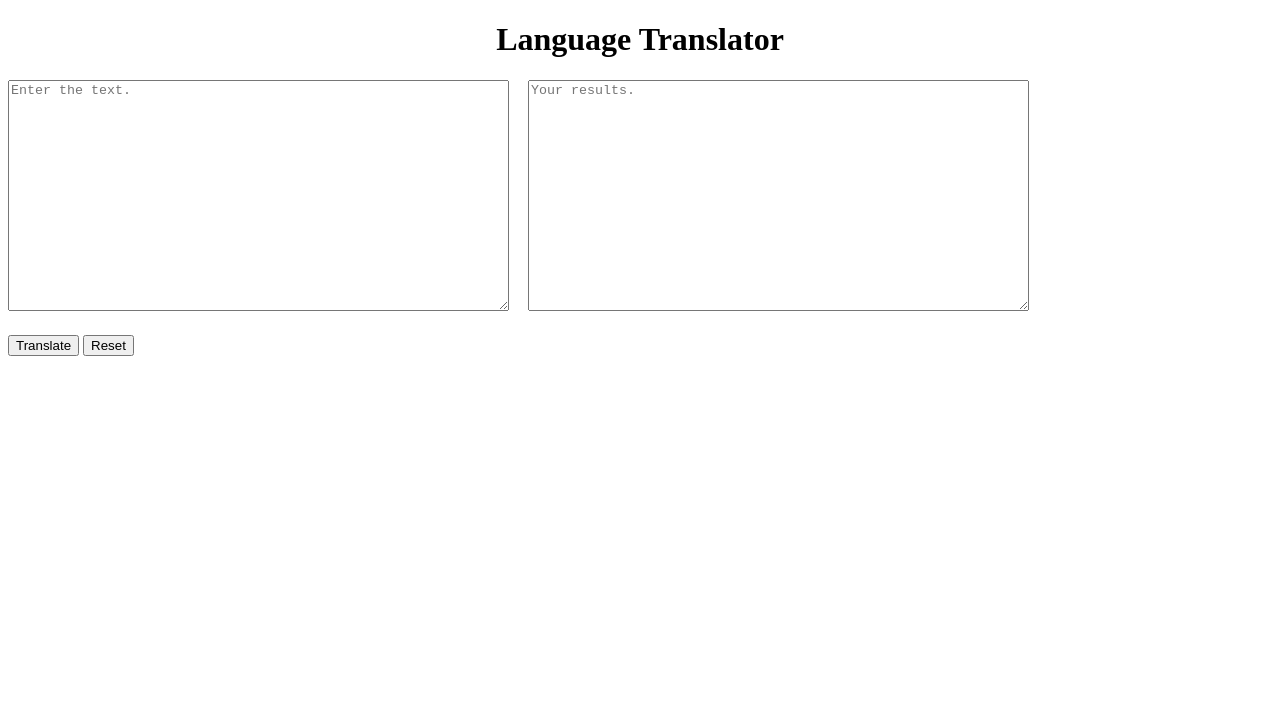
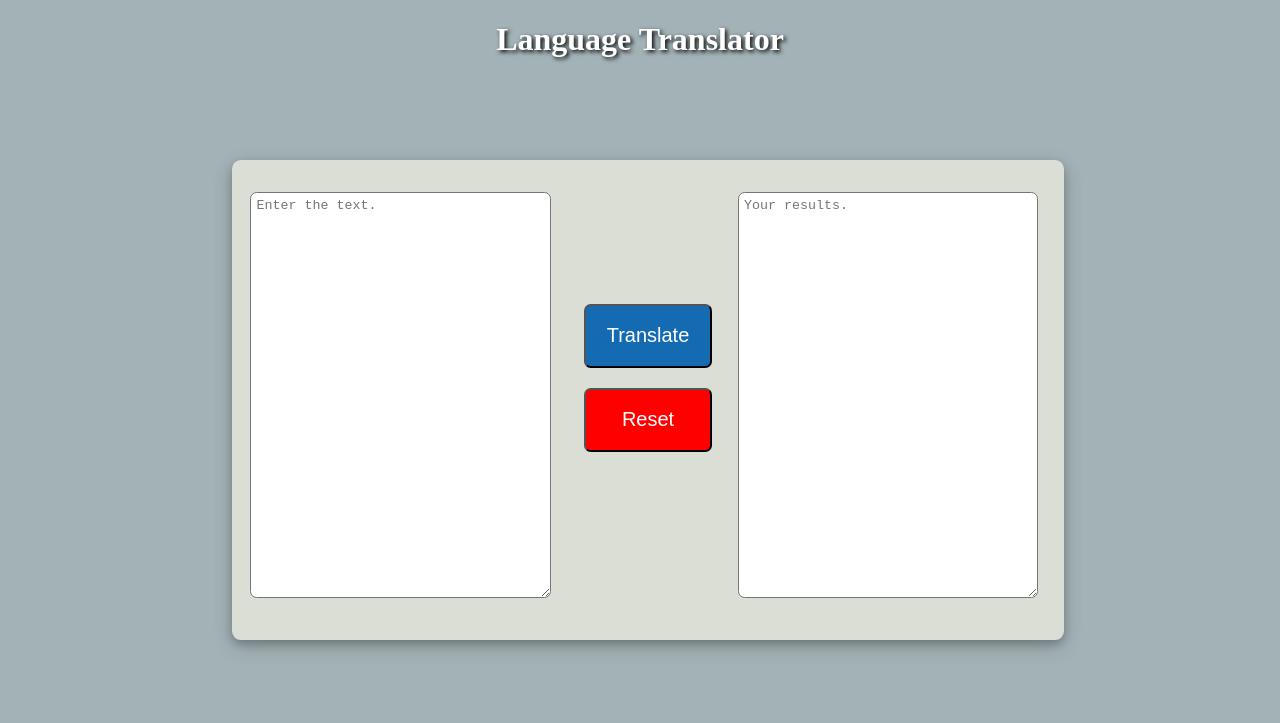
Before and after one commit to khushboopriya/Language-Translator, a plain HTML site: page index.html in a window 1280 px wide. Drawn offline with Linux system fonts and the light colour scheme.

Commit message:
styling done

```diff
--- a/index.html
+++ b/index.html
@@ -4,27 +4,30 @@
   <meta charset="UTF-8">
   <meta http-equiv="X-UA-Compatible" content="IE=edge">
   <meta name="viewport" content="width=device-width, initial-scale=1.0">
-  <link rel="stylesheet" href="languagetranslate.css">
+  <link rel="stylesheet" href="style.css">
   <link rel="preconnect" href="https://fonts.gstatic.com">
 <link href="https://fonts.googleapis.com/css2?family=Work+Sans:wght@300;400&display=swap" rel="stylesheet">
 <script defer src="languagetranslate.js"></script>
   <title>Language translator</title>
 </head>
 <body>
-    <main>
-      <h1 style="text-align: center;">Language Translator</h1>
-      <div class="input-output">
+  <h1> Language Translator</h1>
+  <div class="like-body">
+  <section class="like-body">
+      <section class = "main-container">
+          <div class="input-section">
+            <textarea  class="input-textbox" style="margin-right: 15px;" type="text" id="input" placeholder="Enter the text."  rows="15" cols="60"></textarea>
+          </div>
+          <div class="action-items">
+            <input class="button action-button" type="button" id="translate-button" value= "Translate">
+            <input  class="button reset-button" type="button" id="reset-button" value= "Reset">
+          </div>
+          <div class="output-section">
+            <textarea class="output-textbox" type="text" id="output" placeholder="Your results." rows="15" cols="60" readonly></textarea>
+          </div>
 
-        <div>
-      <textarea style="margin-right: 15px;" type="text" id="input" placeholder="Enter the text."  rows="15" cols="60"></textarea>
-      <textarea type="text" id="output" placeholder="Your results." rows="15" cols="60" readonly></textarea>
-     </div>
-      <div style="margin-top:20px;">
-      <input type="button" id="translate-button" value= "Translate">
-      <input type="button" id="reset-button" value= "Reset">
+        </section>
+     </section>
     </div>
-      </div>
-    </main>
-
 </body>
 </html>
--- a/languagetranslate.js
+++ b/languagetranslate.js
@@ -14,6 +14,7 @@ translateButton.addEventListener('click',()=>{
   url.search = new URLSearchParams(param).toString();
 
 //   fetch(url)
+
 //   .then((response) => response.json())
 //   .then((response)=>console.log(response));
 
--- /dev/null
+++ b/style.css
@@ -0,0 +1,104 @@
+body{
+    background-color:#a3b2b6;
+}
+
+
+h1{
+    /* background-color: rgb(138, 175, 207); */
+    text-align: center;
+    color: white;
+  text-shadow: 2px 2px 4px #000000;
+}
+.output-color{
+    background-color: #000000;
+    height: 5vh;
+    width: 5vw;
+}
+
+.like-body{
+    display: flex;
+    /* flex-wrap: wrap; */
+    width: 100vw;
+    height: 80vh;
+    justify-content: center;
+    align-items: center;
+    /* background-image: url(https://images.unsplash.com/photo-1529236183275-4fdcf2bc987e?ixid=MXwxMjA3fDB8MHxwaG90by1wYWdlfHx8fGVufDB8fHw%3D&ixlib=rb-1.2.1&auto=format&fit=crop&w=747&q=80); */
+    /* background-repeat: no-repeat;
+    margin-left: 3vh;
+    margin-right: 3vh; */
+    background-size: cover;
+    background-position: center;
+
+}
+
+
+
+.main-container{
+    /* background-color: aqua; */
+    width: 65vw;
+    height: 60vh;
+    display: flex;
+    flex-direction: row;
+    background-color:#daded4;
+    border-radius: 0.7vw;
+    box-shadow: 0 4px 8px 0 rgba(0, 0, 0, 0.2), 0 6px 20px 0 rgba(0, 0, 0, 0.19);
+    /* justify-content: space-between; */
+}
+
+.input-section{
+    height: 30vh;
+    width: 30vw;
+    display: flex;
+    justify-content: center;
+    /* align-items: center; */
+}
+
+.input-textbox,
+.output-textbox{
+    margin-top: 4vh;
+    height: 50vh;
+    width: 23vw;
+    border-radius: 0.52vw;
+}
+
+.action-items{
+    margin-top:18vh;
+    display: flex;
+    flex-direction: column;
+    row-gap: 2.5vh;
+}
+
+.output-section{
+    height: 30vh;
+    width: 30vw;
+    display: flex;
+    justify-content: center;
+    /* align-items: center; */
+}
+
+.button{
+        width: 10vw;
+        height: 8vh;
+        border-radius: 0.52vw;
+        font-size: 2.5vh;
+        cursor: pointer;
+}
+
+.button:hover {
+        box-shadow: 0 12px 16px 0 rgba(0,0,0,0.24), 0 17px 50px 0 rgba(0,0,0,0.19);
+}
+
+.action-button{
+    background-color: rgb(21, 107, 177);
+    color: white;
+}
+.reset-button{
+    background-color:red;
+    color: white;
+}
+
+::-webkit-input-placeholder { /* Chrome/Opera/Safari */
+    padding: 0.4vh;
+    margin-top: 0vh;
+
+  }
```
